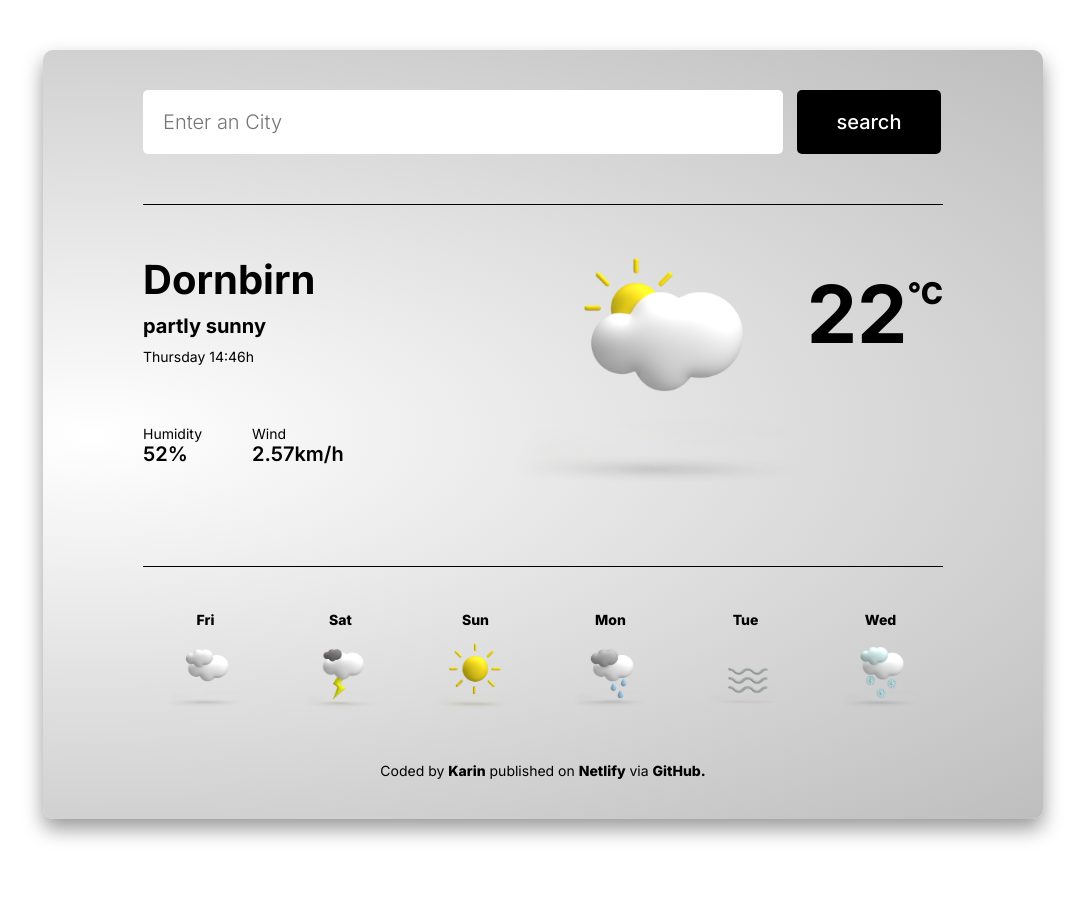
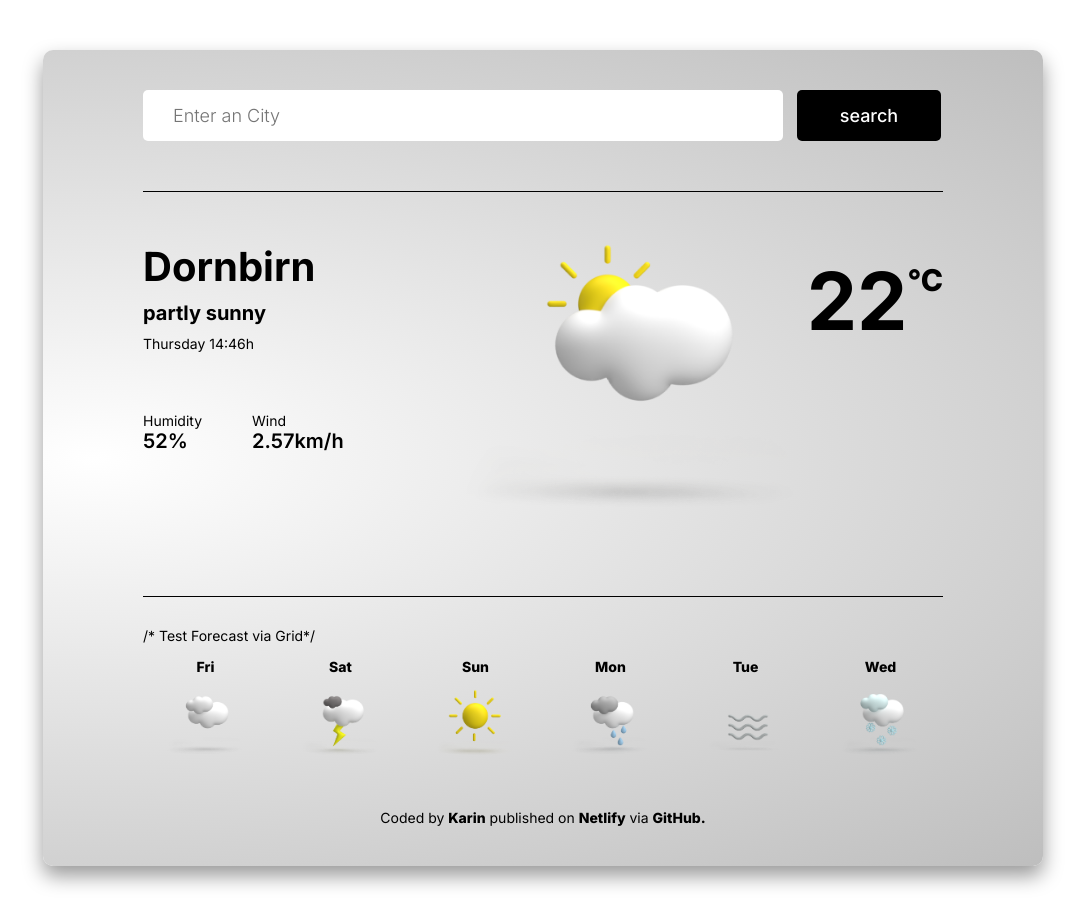
Before and after one commit to KaWo1980/Wetter-App, a plain HTML site: page index.html in a window 1280 px wide. Shown: the whole page, without its empty margins (97-1182 px from the left). Before the commit the page ends 869 px from the top, so only its background shows below. Drawn offline with Linux system fonts and the light colour scheme.

Commit message:
Comments and changes to search button and inputfield

```diff
--- a/src/styles.css
+++ b/src/styles.css
@@ -46,9 +46,9 @@ a:hover {
   width: 80%;
   font-family: "Inter";
   font-weight: 300;
-  font-size: 20px;
+  font-size: 18px;
   color: #000000;
-  padding: 20px;
+  padding: 15px 30px;
   background-color: #ffffff;
   border-radius: 5px;
   border: none;
@@ -58,10 +58,10 @@ a:hover {
   width: 18%;
   font-family: "Inter";
   font-weight: 500;
-  font-size: 20px;
+  font-size: 18px;
   margin-left: 10px;
   color: #ffffff;
-  padding: 20px;
+  padding: 15px 30px;
   background-color: #000000;
   border-radius: 5px;
   border: none;
@@ -94,9 +94,8 @@ a:hover {
 .weather_info_container {
   display: flex;
 }
-
 .weather_icon img {
-  max-width: 300px;
+  max-width: 350px;
 }
 .weather_temperature {
   margin-top: 10px;
```
Also changed, not shown: index.html (+1 -0 lines).
